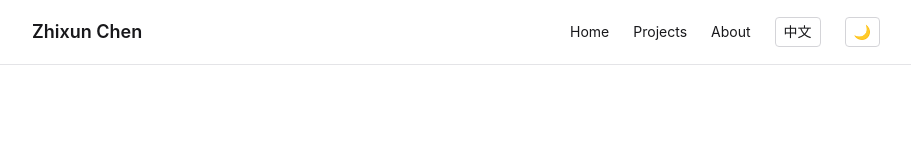
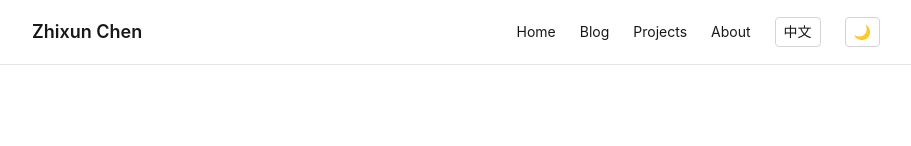
Before and after one commit to ueochen-commits/zhixun.io, a Next.js app: page / in a window 1280 px wide. Shown: the top 146 px of the page, without its empty margins (184-1095 px from the left). Built offline with nearby package versions, Linux system fonts and the light colour scheme.

Commit message:
Add Blog link to navigation

```diff
--- a/app/page.tsx
+++ b/app/page.tsx
@@ -18,6 +18,7 @@ export default function Home() {
           <a href="#" className="font-semibold text-lg">{name}</a>
           <div className="flex items-center gap-6">
             <a href="#home" className="text-sm hover:text-blue-600 dark:hover:text-blue-400 transition-colors">Home</a>
+            <a href="/blog" className="text-sm hover:text-blue-600 dark:hover:text-blue-400 transition-colors">Blog</a>
             <a href="#projects" className="text-sm hover:text-blue-600 dark:hover:text-blue-400 transition-colors">Projects</a>
             <a href="#about" className="text-sm hover:text-blue-600 dark:hover:text-blue-400 transition-colors">About</a>
             <button
```
